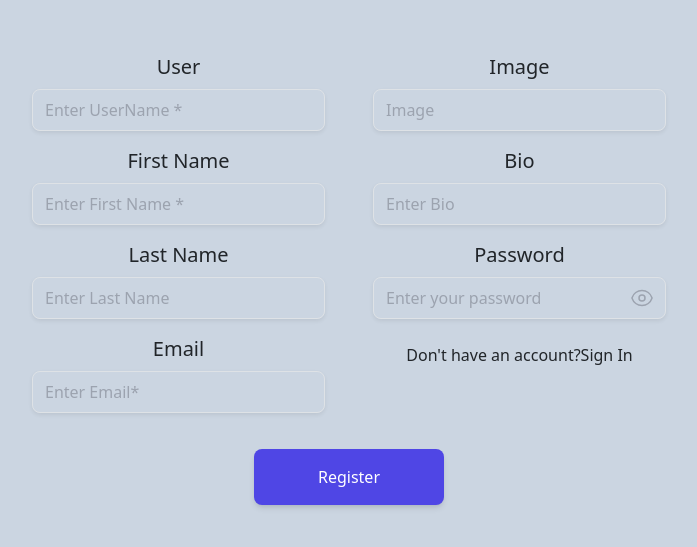
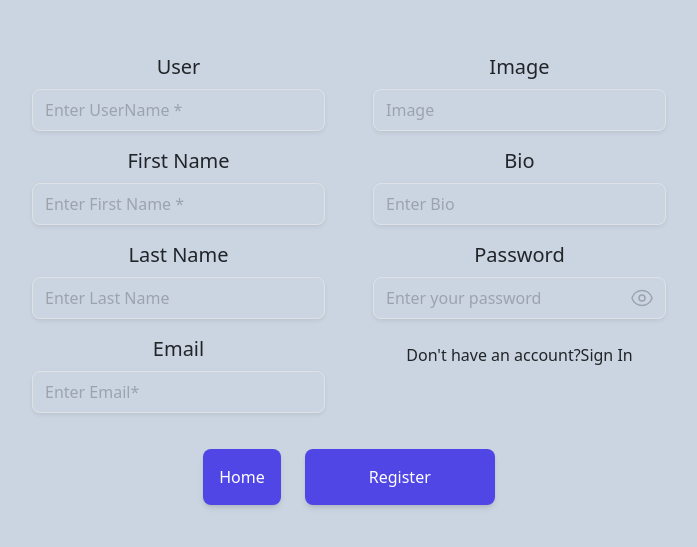
Before and after one commit to Msolmaz4/BlogApp, a React (Vite) app: page /register in a window 1280 px wide. Shown: the part 121-668 px from the top of the page, without its empty margins (291-988 px from the left). Built offline with nearby package versions, Linux system fonts and the light colour scheme; no server answers.

Commit message:
home_button

```diff
--- a/src/components/Navbar/Navbar.tsx
+++ b/src/components/Navbar/Navbar.tsx
@@ -78,7 +78,12 @@ const Navbar: React.FC<In> = ({ darkTheme, theme }) => {
           )}
           {!authToken && open ? (
             <div>
-              <NavLink to="/login">login</NavLink>
+              <div>
+                <NavLink to="/login">Login</NavLink>{" "}
+              </div>
+              <div>
+                <NavLink to="/register">Register</NavLink>
+              </div>
             </div>
           ) : (
             ""
--- a/src/components/pages/Register.tsx
+++ b/src/components/pages/Register.tsx
@@ -201,12 +201,21 @@ const Register: React.FC = () => {
 
         </div>
 
-      </div> <button
+      </div>
+      <div className="flex">
+      <button
+            data-testId="container"
+            onClick={() => navigate("/")}
+            className="px-3 py-2 mr-6 text-white duration-100 bg-indigo-600 rounded-lg shadow-md focus:shadow-none ring-offset-2 ring-indigo-600 focus:ring-2 mt-9"
+          >
+            Home
+          </button>
+      <button
             className="px-16 py-3 text-white duration-100 bg-indigo-600 rounded-lg shadow-md focus:shadow-none ring-offset-2 ring-indigo-600 focus:ring-2 mt-9"
             onClick={handle}
           >
             Register
-          </button>
+          </button></div>
     </div>
   );
 };
--- a/src/index.css
+++ b/src/index.css
@@ -4,7 +4,7 @@
 
 
 .navbar{
-    @apply   bg-red-800 text-white h-28 flex justify-between items-center  dark:bg-slate-700 ;
+    @apply   bg-red-800 text-white h-32 flex justify-between items-center  dark:bg-slate-700 ;
 }
 .navbar_logo{
     @apply    ml-7  dark:bg-slate-700 dark:text-white;
```
Also changed, not shown: src/components/pages/UpdateModal.tsx (+11 -15 lines).
